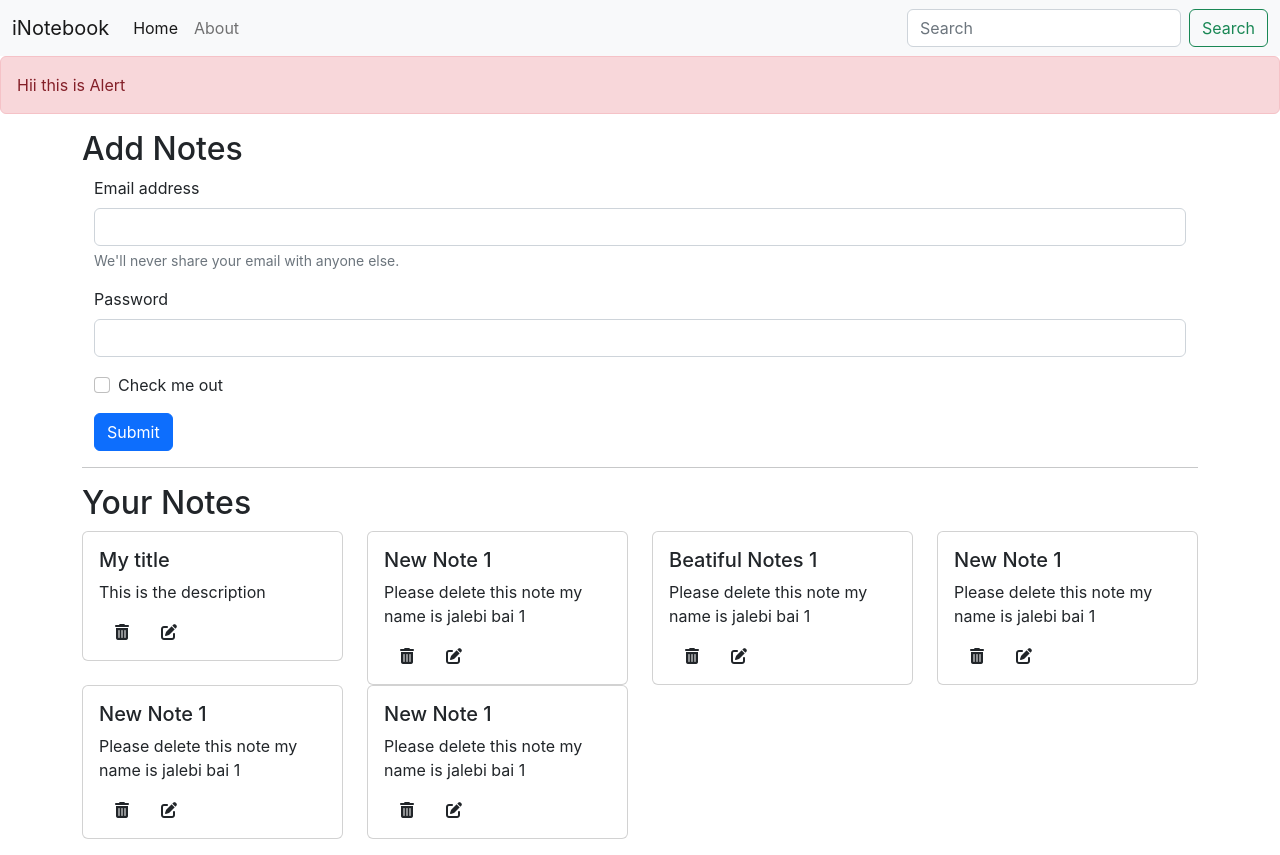
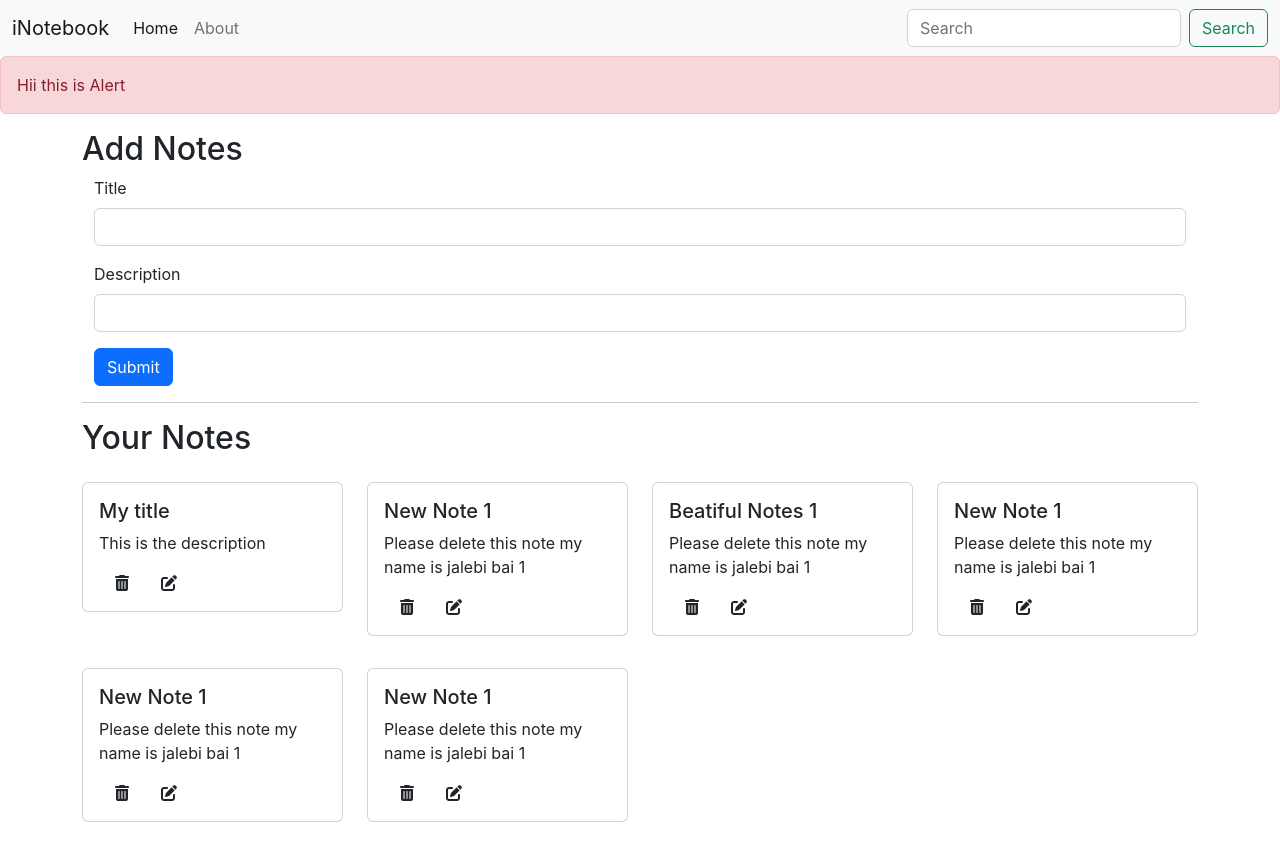
Before and after one commit to mohdmaaz2000/iNotebook, a React (Create React App) app: page / in a window 1280 px wide. Built offline with nearby package versions, Linux system fonts and the light colour scheme.

Commit message:
added the add note functionality for the client side only not for the server side

```diff
--- /dev/null
+++ b/src/components/Addnote.js
@@ -0,0 +1,37 @@
+import React from 'react'
+import { useState } from 'react';
+import { useContext } from 'react'
+import noteContext from '../context/notes/noteContext'
+
+export default function Addnote() {
+  const context = useContext(noteContext);
+  const { addNote } = context;
+  const [note,setNote] = useState({title:"",description:""});
+
+  const submitnote = (e) =>{
+    e.preventDefault();
+    addNote(note.title,note.description);
+
+  }
+  const onchange = (e) =>{
+    setNote({...note ,[e.target.name] : e.target.value})
+  }
+  return (
+    <div>
+      <h2 className='my-6'>Add Notes</h2>
+      <form className='container my-6'>
+        <div className="mb-3">
+          <label htmlFor="title" className="form-label">Title</label>
+          <input type="text" className="form-control" id="title" onChange={onchange} name='title' aria-describedby="emailHelp"/>
+
+        </div>
+        <div className="mb-3">
+          <label htmlFor="description" className="form-label">Description</label>
+          <input type="description" className="form-control" onChange={onchange} name='description' id="description" />
+        </div>
+
+        <button type="submit" onClick={submitnote} className="btn btn-primary">Submit</button>
+      </form>
+    </div>
+  )
+}
--- a/src/components/Home.js
+++ b/src/components/Home.js
@@ -1,27 +1,12 @@
 import React from 'react'
+import Addnote from './Addnote'
 import Notes from './Notes'
 
 const Home = () => {
 
   return (
     <div>
-      <h2 className='my-6'>Add Notes</h2>
-      <form className='container my-6'>
-        <div className="mb-3">
-          <label htmlFor="exampleInputEmail1" className="form-label">Email address</label>
-          <input type="email" className="form-control" id="exampleInputEmail1" aria-describedby="emailHelp"/>
-            <div id="emailHelp" className="form-text">We'll never share your email with anyone else.</div>
-        </div>
-        <div className="mb-3">
-          <label htmlFor="exampleInputPassword1" className="form-label">Password</label>
-          <input type="password" className="form-control" id="exampleInputPassword1" />
-        </div>
-        <div className="mb-3 form-check">
-          <input type="checkbox" className="form-check-input" id="exampleCheck1"/>
-            <label className="form-check-label" htmlFor="exampleCheck1">Check me out</label>
-        </div>
-        <button type="submit" className="btn btn-primary">Submit</button>
-      </form>
+      <Addnote />
       <hr />
       <div className="my-3">
         <Notes />
--- a/src/components/Noteitem.js
+++ b/src/components/Noteitem.js
@@ -4,7 +4,7 @@
   const { note } = props
   return (
     <div className='col-md-3'>
-      <div className="card" >
+      <div className="card my-3" >
         <div className="card-body">
           <h5 className="card-title">{note.title}</h5>
           <p className="card-text">{note.description}</p>
--- a/src/context/notes/NoteState.js
+++ b/src/context/notes/NoteState.js
@@ -1,9 +1,9 @@
 import { useState } from "react";
 import noteContext from "./noteContext";
 
+const NoteState = (props) => {
 
-const NoteState = (props) =>{
-   const mynotes=[
+  const mynotes = [
     {
       "_id": "62c3fe4115ac7182e25fdb5c0",
       "user": "62c01ecbeae8c04b8e7d4232",
@@ -48,7 +48,7 @@
       "tag": "personal 1",
       "date": "2022-07-07T13:11:35.982Z",
       "__v": 0
-    },{
+    }, {
       "_id": "62c6dc750203c9d4cefd82d8e",
       "user": "62c01ecbeae8c04b8e7d4232",
       "title": "New Note 1",
@@ -58,13 +58,28 @@
       "__v": 0
     }
   ]
+  const [notes, setNotes] = useState(mynotes);
 
-  const [notes,setNotes] = useState(mynotes) ;
-    return(
-        <noteContext.Provider value={{notes,setNotes}}>
-            {props.children}
-        </noteContext.Provider>
-    )
+  // Add Note
+  const addNote = (title,description) =>{
+    const note= {
+      "_id": `${title}62c6dc750203c9d4cefd82d8e`,
+      "user": "62c01ecbeae8c04b8e7d4232",
+      "title": title,
+      "description": description,
+      "tag": "personal 1",
+      "date": "2022-07-07T13:11:35.982Z",
+      "__v": 0
+    }
+    setNotes(mynotes.concat(note));
+  }
+  // Delete a note
+
+  return (
+    <noteContext.Provider value={{ notes, addNote}}>
+      {props.children}
+    </noteContext.Provider>
+  )
 }
 
 export default NoteState;
```
